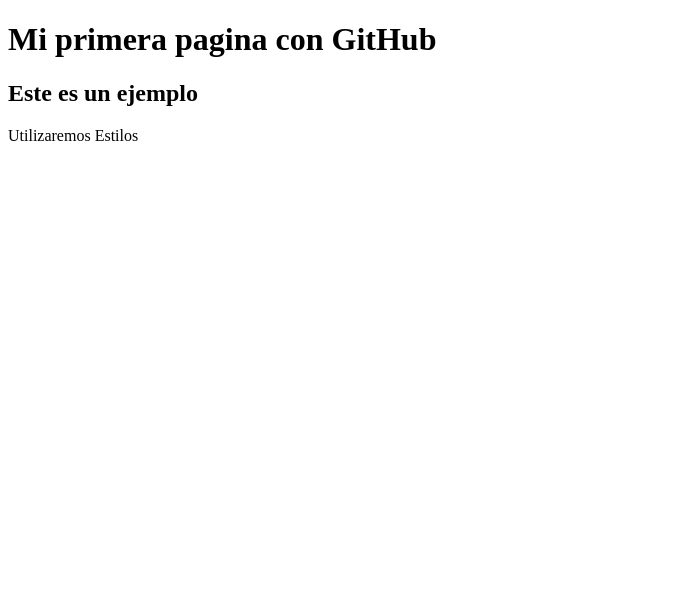
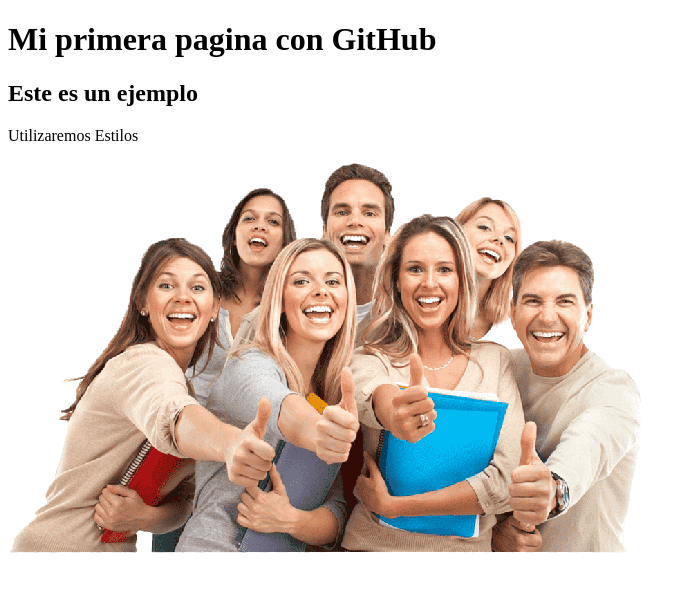
Before and after one commit to eberrior/myproject, a plain HTML site: page index.html in a window 1280 px wide. Shown: the whole page, without its empty margins (0-697 px from the left). Drawn offline with Linux system fonts and the light colour scheme.

Commit message:
Subida de Imagen

```diff
--- a/index.html
+++ b/index.html
@@ -9,6 +9,6 @@
     <h1>Mi primera pagina con GitHub</h1>
     <h2>Este es un ejemplo</h2>
     <p>Utilizaremos Estilos</p>
-
+    <img src="1.png" alt="Imagen">
 </body>
 </html>
```
